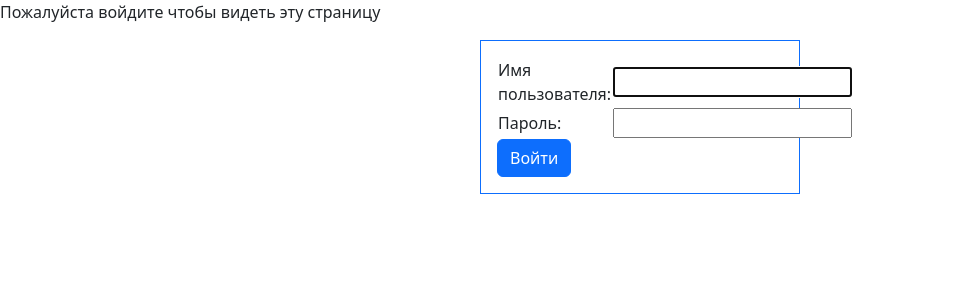
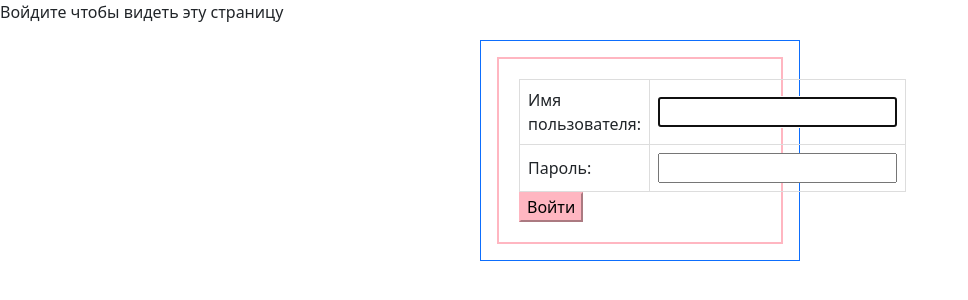
Before and after one commit to Alevtina52/DesignPro, a Django app: a page that uses templates/registration/login.html in a window 1280 px wide. Shown: the part 56-356 px from the top of the page, without its empty margins (0-968 px from the left). Run offline with Django 5.2, Linux system fonts and the light colour scheme; some libraries are stand-ins or nearby versions.

Commit message:
final commit

```diff
--- a/studio/templates/base_generic.html
+++ b/studio/templates/base_generic.html
@@ -7,6 +7,11 @@
   {% bootstrap_javascript %}
   <meta charset="utf-8" />
   <meta name="viewport" content="width=device-width, initial-scale=1" />
+  <style>
+        .navbar-nav .nav-link:hover {
+            color: pink;
+        }
+    </style>
 </head>
 
 <body>
--- a/studio/templates/index.html
+++ b/studio/templates/index.html
@@ -2,6 +2,6 @@
 
 {% block content %}
 <main>
-    <h1>Добро пожаловать на главную страницу</h1>
+    <h1 style="color: pink; text-align: center;">Design.pro</h1>
 </main>
 {% endblock %}
--- a/studio/templates/studio/register.html
+++ b/studio/templates/studio/register.html
@@ -2,13 +2,13 @@
 
 {% block content %}
 <div class="d-flex justify-content-center">
-    <div class="border border-primary w-75 p-3">
+    <div style="border: 3px solid pink; width: 75%; padding: 3rem;" >
         <form method="POST" novalidate>
             {% csrf_token %}
             <h2>Регистрация</h2>
             {{ form.as_p }}
-            <input type="submit" class="btn btn-primary" value="Зарегистрироваться" />
+            <input type="submit" style="background-color: pink; border: none;" class="btn btn-primary" value="Зарегистрироваться" />
         </form>
-</div>
+    </div>
 </div>
 {% endblock content%}
--- a/templates/registration/login.html
+++ b/templates/registration/login.html
@@ -10,14 +10,29 @@
   {% if user.is_authenticated %}
     <p>Ваш аккаунт не имеет доступ к этой странице, войдите в аккаунт у которого есть доступ</p>
   {% else %}
-    <p>Пожалуйста войдите чтобы видеть эту страницу</p>
+    <p>Войдите чтобы видеть эту страницу</p>
   {% endif %}
 {% endif %}
+
 <div class="d-flex justify-content-center">
     <div class="border border-primary w-25 p-3">
         <form method="post" action="{% url 'login' %}">
         {% csrf_token %}
-        <table>
+    <style>
+    .login {
+      padding: 20px;
+      border: 2px solid #ffb6c1;
+      border-collapse: collapse;
+      width: 100%;
+    }
+
+    .login-table td {
+      padding: 8px;
+      border: 1px solid #ddd;
+    }
+    </style>
+    <div class="login">
+        <table class="login-table">
 
             <tr>
             <td>{{ form.username.label_tag }}</td>
@@ -29,12 +44,12 @@
             <td>{{ form.password }}</td>
             </tr>
             </table>
-
-        <input type="submit" class="btn btn-primary" value="Войти" />
+        <input type="submit" style="background-color: #ffb6c1; border-color: #ffb6c1; color: #000;" value="Войти" />
+    </div>
         <input type="hidden" name="next" value="{{ next }}" />
         </form>
+
     </div>
 </div>
 
-
 {% endblock %}
```
Also changed, not shown: db.sqlite3. Lines whose indentation alone changed are shown as unchanged.
